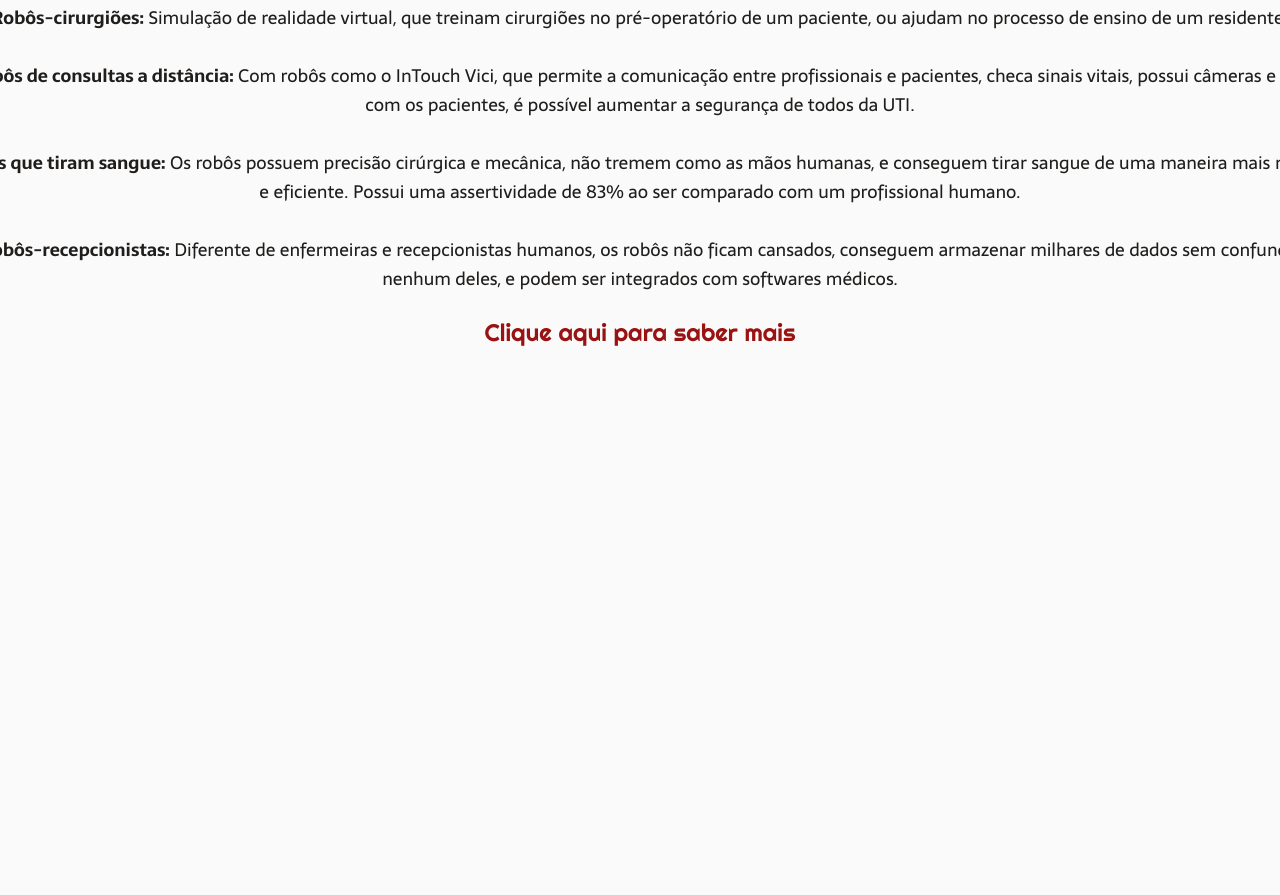
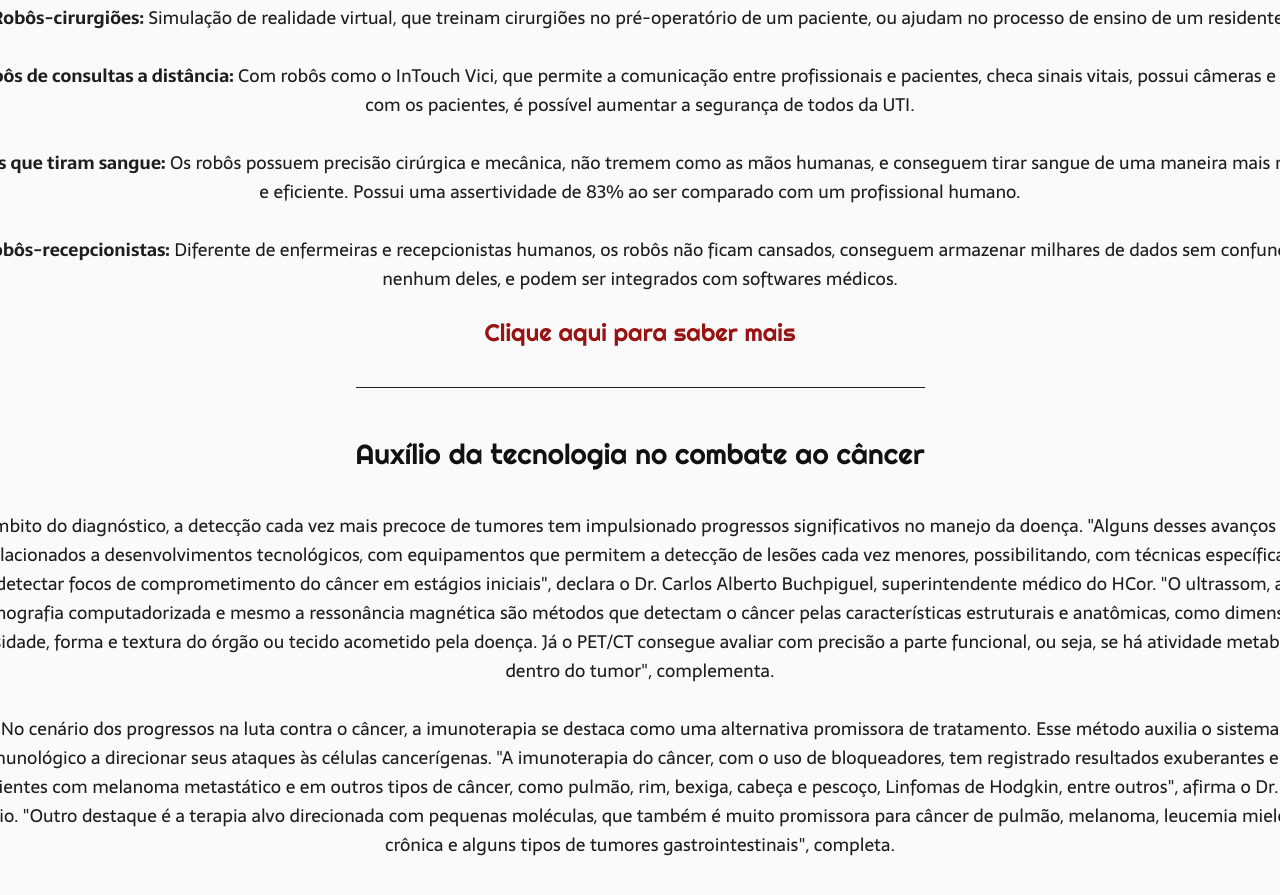
Before and after one commit to DigitalSociety1/site, a plain HTML site: page saude.html in a window 1280 px wide. Shown: the part 1894-2789 px from the top of the page. Before the commit the page ends 2305 px from the top, so only its background shows below. Drawn offline with Linux system fonts and the light colour scheme.

Commit message:
Update saude.html

```diff
--- a/saude.html
+++ b/saude.html
@@ -60,6 +60,11 @@
 
   <br><br><strong>Robôs-recepcionistas:</strong> Diferente de enfermeiras e recepcionistas humanos, os robôs não ficam cansados, conseguem armazenar milhares de dados sem confundir nenhum deles, e podem ser integrados com softwares médicos.</p>
   <a href="https://blog.iclinic.com.br/robos-na-area-da-saude/" target="_blank" class="ia1-2">Clique aqui para saber mais</a>
+
+
+  <h3 class="ia1-3">Auxílio da tecnologia no combate ao câncer</h3>
+  <p class="ia1-1" font-size="24px">No âmbito do diagnóstico, a detecção cada vez mais precoce de tumores tem impulsionado progressos significativos no manejo da doença. "Alguns desses avanços estão relacionados a desenvolvimentos tecnológicos, com equipamentos que permitem a detecção de lesões cada vez menores, possibilitando, com técnicas específicas, detectar focos de comprometimento do câncer em estágios iniciais", declara o Dr. Carlos Alberto Buchpiguel, superintendente médico do HCor. "O ultrassom, a tomografia computadorizada e mesmo a ressonância magnética são métodos que detectam o câncer pelas características estruturais e anatômicas, como dimensão, densidade, forma e textura do órgão ou tecido acometido pela doença. Já o PET/CT consegue avaliar com precisão a parte funcional, ou seja, se há atividade metabólica dentro do tumor", complementa.
+    <br><br>No cenário dos progressos na luta contra o câncer, a imunoterapia se destaca como uma alternativa promissora de tratamento. Esse método auxilia o sistema imunológico a direcionar seus ataques às células cancerígenas. "A imunoterapia do câncer, com o uso de bloqueadores, tem registrado resultados exuberantes em pacientes com melanoma metastático e em outros tipos de câncer, como pulmão, rim, bexiga, cabeça e pescoço, Linfomas de Hodgkin, entre outros", afirma o Dr. Del Giglio. "Outro destaque é a terapia alvo direcionada com pequenas moléculas, que também é muito promissora para câncer de pulmão, melanoma, leucemia mieloide crônica e alguns tipos de tumores gastrointestinais", completa.</p>
       </main>
     </section>
     </body>
```
